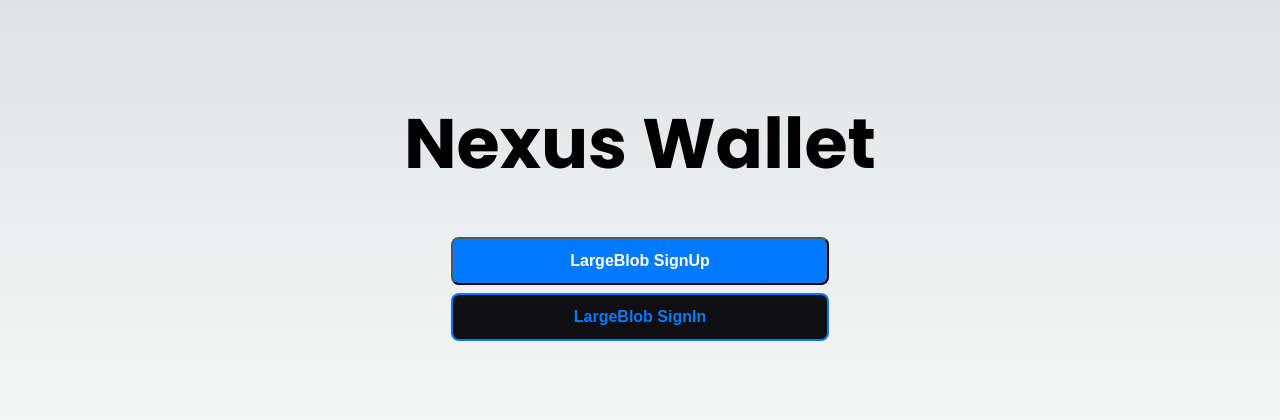
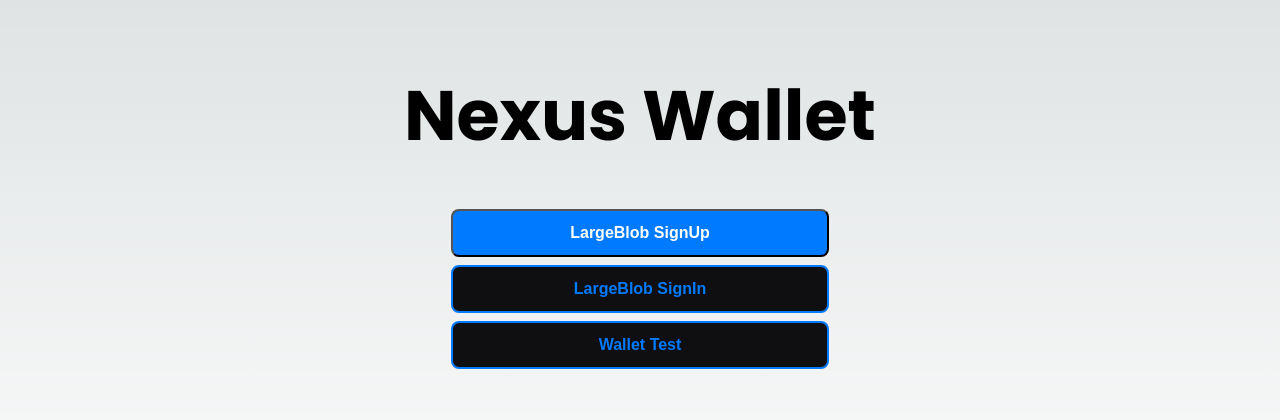
Before and after one commit to tyrannojung/nexus-wallet, a Next.js app: page / in a window 1280 px wide. Shown: the part 184-604 px from the top of the page. Built offline with nearby package versions, Linux system fonts and the light colour scheme.

Commit message:
feat: add wallet functions for key and mnemonic management

```diff
--- a/package.json
+++ b/package.json
@@ -26,10 +26,10 @@
     "@simplewebauthn/typescript-types": "^8.3.4",
     "base64url": "^3.0.1",
     "cbor": "^9.0.2",
-    "ethers": "^6.13.1",
     "next": "14.2.3",
     "react": "^18",
-    "react-dom": "^18"
+    "react-dom": "^18",
+    "viem": "^2.17.1"
   },
   "devDependencies": {
     "@testing-library/jest-dom": "^6.4.3",
--- a/src/app/page.tsx
+++ b/src/app/page.tsx
@@ -3,6 +3,7 @@
 import { useState } from 'react';
 import { Flex, Box, Text, Button, VStack } from '@chakra-ui/react';
 import { handleSignUp, handleSignInWrite, handleSignInRead } from '@/utils/webauthn/largeBlob';
+import { wallet } from '@/utils/viem';
 
 export default function Home() {
   const [regCredential, setRegCredential] = useState<PublicKeyCredential | null>(null);
@@ -37,6 +38,16 @@ export default function Home() {
     }
   };
 
+  const handleTest = () => {
+    const privateKey = wallet.createPrivateKey();
+    const publicAddress = wallet.getPrivateKeyFromAddress(privateKey);
+    console.log('🚀 ~ handleTest ~ publicAddress:', publicAddress);
+
+    const mnemonic = wallet.createMnemonic();
+    const publicAddressFromMnemonic = wallet.getAccountFromMnemonic(mnemonic);
+    console.log('🚀 ~ handleTest ~ publicAddressFromMnemonic:', publicAddressFromMnemonic);
+  };
+
   return (
     <Flex height="100vh" alignItems="center" justifyContent="center">
       <Box textAlign="center" width="496px">
@@ -61,6 +72,18 @@ export default function Home() {
               {!isSignedIn ? 'LargeBlob SignIn' : 'LargeBlob Read'}
             </Text>
           </Button>
+          <Button
+            width="378px"
+            h="48px"
+            borderRadius="8px"
+            bg="#0F0F12"
+            border="2px solid #007AFF"
+            onClick={handleTest}
+          >
+            <Text textAlign="center" fontSize="16px" lineHeight="24px" fontWeight="600" color="#007AFF">
+              Wallet Test
+            </Text>
+          </Button>
         </VStack>
       </Box>
     </Flex>
--- /dev/null
+++ b/src/utils/viem/index.ts
@@ -0,0 +1 @@
+export * from './wallet';
--- /dev/null
+++ b/src/utils/viem/wallet.ts
@@ -0,0 +1,28 @@
+import { generatePrivateKey, privateKeyToAccount, generateMnemonic, mnemonicToAccount, english } from 'viem/accounts';
+
+const createPrivateKey = (): `0x${string}` => {
+  //  키생성
+  const privateKey = generatePrivateKey();
+  return privateKey;
+  // 주소 가져오기
+};
+
+const getPrivateKeyFromAddress = (privateKey: `0x${string}`) => {
+  const account = privateKeyToAccount(privateKey);
+
+  return account.address;
+};
+
+const createMnemonic = (): string => {
+  // 니모닉 생성
+  const mnemonic = generateMnemonic(english);
+  return mnemonic;
+};
+
+const getAccountFromMnemonic = (mnemonic: string) => {
+  const account = mnemonicToAccount(mnemonic);
+
+  return account.address;
+};
+
+export const wallet = { createPrivateKey, getPrivateKeyFromAddress, createMnemonic, getAccountFromMnemonic };
```
Also changed, not shown: src/utils/webauthn/largeBlob/handleSignIn.ts (+0 -9 lines), .eslintrc.js, 1 other file (tests, documents, lock files or other folders).
